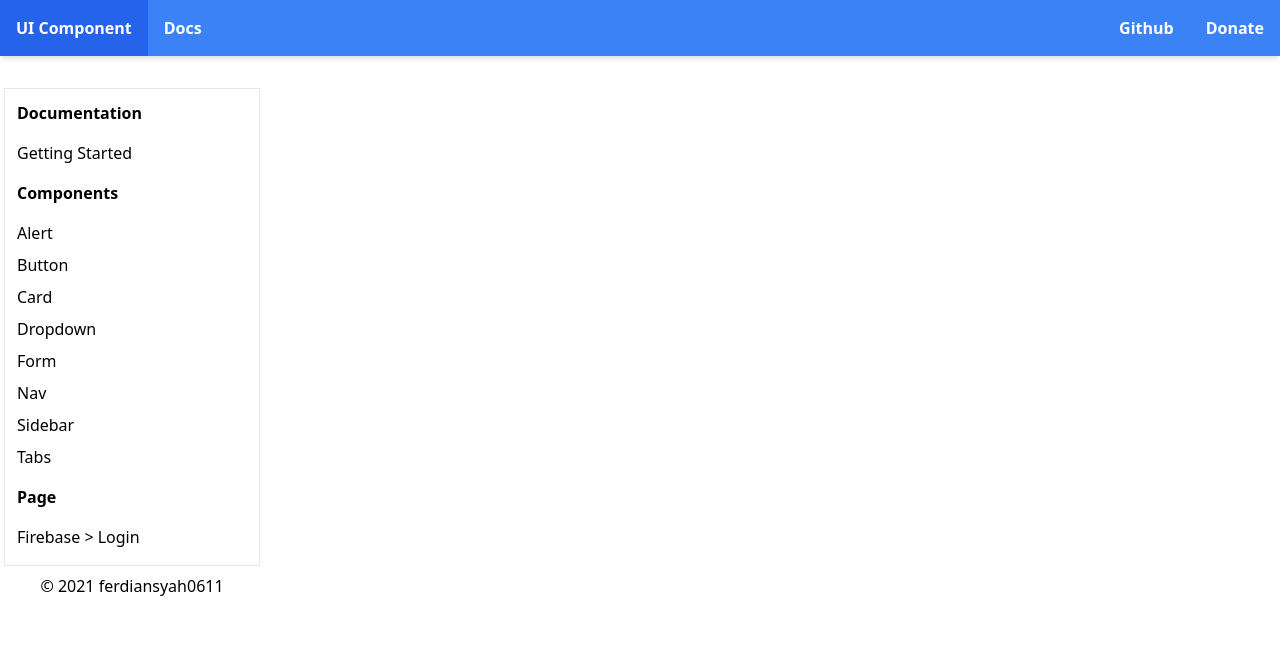
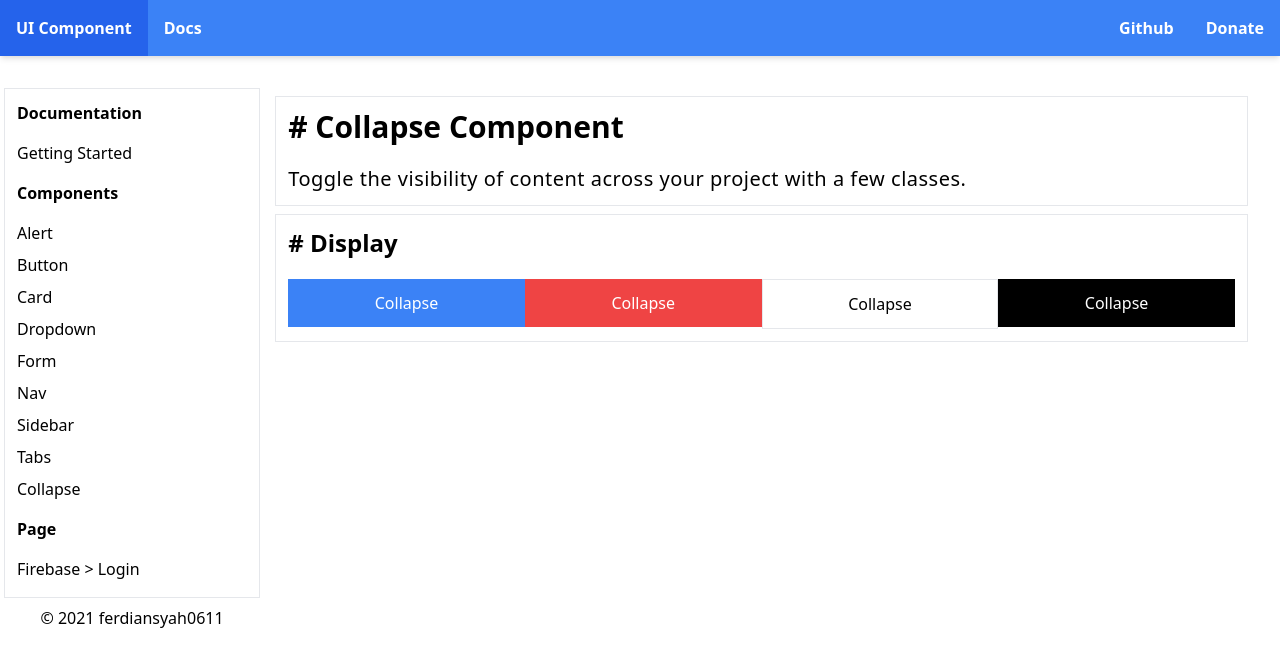
Before and after one commit to ferdiansyah0611/ui-component, a Vue app: page /component/collapse in a window 1280 px wide. Shown: the top 666 px of the page. Built offline with nearby package versions, Linux system fonts and the light colour scheme.

Commit message:
new feature collapse

```diff
--- a/src/App.vue
+++ b/src/App.vue
@@ -49,6 +49,7 @@
 					<router-link to="/component/nav" class="p-3 py-1 hover:underline w-full">Nav</router-link>
 					<router-link to="/component/sidebar" class="p-3 py-1 hover:underline w-full">Sidebar</router-link>
 					<router-link to="/component/tabs" class="p-3 py-1 hover:underline w-full">Tabs</router-link>
+					<router-link to="/component/collapse" class="p-3 py-1 hover:underline w-full">Collapse</router-link>
 					<h5 class="font-bold p-3">Page</h5>
 					<router-link to="/page/firebase-login" class="p-3 py-1 hover:underline w-full">Firebase > Login</router-link>
 				</div>
--- /dev/null
+++ b/src/components/Collapse.vue
@@ -0,0 +1,43 @@
+<template>
+	<div :id="id">
+		<div class="grid grid-flow-col">
+			<Button @click="handle" :type="type">{{title}}</Button>
+		</div>
+		<div class="body w-full h-0 hidden p-3 border transition-all duration-300 bg-white">
+			<slot></slot>
+		</div>
+	</div>
+</template>
+<script>
+export default{
+	name: 'Collapse UI',
+	props: {
+		type: {
+			type: String,
+			required: true
+		},
+		title: {
+			type: String,
+			required: true
+		},
+	},
+	data(){
+		return{
+			id: 'tabs-' + Math.floor(Math.random() * 100000)
+		}
+	},
+	methods: {
+		handle(e){
+			e.preventDefault()
+			const el = document.querySelector(`#${this.id}>.body`)
+			if(el.classList.contains('h-0')){
+				el.classList.remove('h-0', 'hidden')
+				el.classList.add('h-auto')
+			}else{
+				el.classList.add('h-0', 'hidden')
+				el.classList.remove('h-auto')
+			}
+		}
+	}
+}
+</script>
--- a/src/main.js
+++ b/src/main.js
@@ -15,6 +15,7 @@ import Cards from '@/components/Card'
 import Sidebar from '@/components/Sidebar'
 import ButtonIcon from '@/components/ButtonIcon'
 import Tabs from '@/components/Tabs'
+import Collapse from '@/components/Collapse'
 
 const app = createApp(App)
 app.component('Navbar', Navbar)
@@ -29,5 +30,6 @@ app.component('Cards', Cards)
 app.component('Sidebar', Sidebar)
 app.component('ButtonIcon', ButtonIcon)
 app.component('Tabs', Tabs)
+app.component('Collapse', Collapse)
 app.use(router)
 app.mount('#app')
--- a/src/router/index.js
+++ b/src/router/index.js
@@ -10,6 +10,7 @@ import FormDoc from '../views/component/FormDoc.vue'
 import NavDoc from '../views/component/NavDoc.vue'
 import SidebarDoc from '../views/component/SidebarDoc.vue'
 import TabsDoc from '../views/component/TabsDoc.vue'
+import CollapseDoc from '../views/component/CollapseDoc.vue'
 import FirebaseLoginDoc from '../views/page/FirebaseLoginDoc.vue'
 
 const routes = [
@@ -64,6 +65,11 @@ const routes = [
     component: TabsDoc
   },
   {
+    path: '/component/collapse',
+    name: 'CollapseDoc',
+    component: CollapseDoc
+  },
+  {
     path: '/page/firebase-login',
     name: 'FirebaseLoginDoc',
     component: FirebaseLoginDoc
--- /dev/null
+++ b/src/views/component/CollapseDoc.vue
@@ -0,0 +1,38 @@
+<template>
+	<div class="w-full bg-white border p-3 mt-2">
+		<h5 class="mb-5 font-bold text-3xl"># Collapse Component</h5>
+		<p class="text-xl tracking-wide">Toggle the visibility of content across your project with a few classes.</p>
+	</div>
+	<div class="w-full bg-white border p-3 mt-2">
+		<h5 class="mb-5 font-bold text-2xl"># Display</h5>
+		<div class="w-full flex-wrap flex mt-2 sm:mt-0">
+			<div class="w-full md:w-2/4 xl:w-1/4">
+				<Collapse type="primary" title="Collapse">
+					Lorem ipsum dolor sit amet consectetur, adipisicing elit. Veritatis modi itaque vitae aspernatur voluptate sint a excepturi, numquam eos provident dolore mollitia impedit deserunt iste, labore facilis harum aperiam voluptatibus.
+				</Collapse>
+			</div>
+			<div class="w-full md:w-2/4 xl:w-1/4">
+				<Collapse type="danger" title="Collapse">
+					Lorem ipsum dolor sit amet consectetur, adipisicing elit. Veritatis modi itaque vitae aspernatur voluptate sint a excepturi, numquam eos provident dolore mollitia impedit deserunt iste, labore facilis harum aperiam voluptatibus.
+				</Collapse>
+			</div>
+			<div class="w-full md:w-2/4 xl:w-1/4">
+				<Collapse type="light" title="Collapse">
+					Lorem ipsum dolor sit amet consectetur, adipisicing elit. Veritatis modi itaque vitae aspernatur voluptate sint a excepturi, numquam eos provident dolore mollitia impedit deserunt iste, labore facilis harum aperiam voluptatibus.
+				</Collapse>
+			</div>
+			<div class="w-full md:w-2/4 xl:w-1/4">
+				<Collapse type="dark" title="Collapse">
+					Lorem ipsum dolor sit amet consectetur, adipisicing elit. Veritatis modi itaque vitae aspernatur voluptate sint a excepturi, numquam eos provident dolore mollitia impedit deserunt iste, labore facilis harum aperiam voluptatibus.
+				</Collapse>
+			</div>
+		</div>
+	</div>
+</template>
+<script>
+export default{
+	created(){
+		document.title = 'Collapse Component | UI Component Docs'
+	}
+}
+</script>
```
